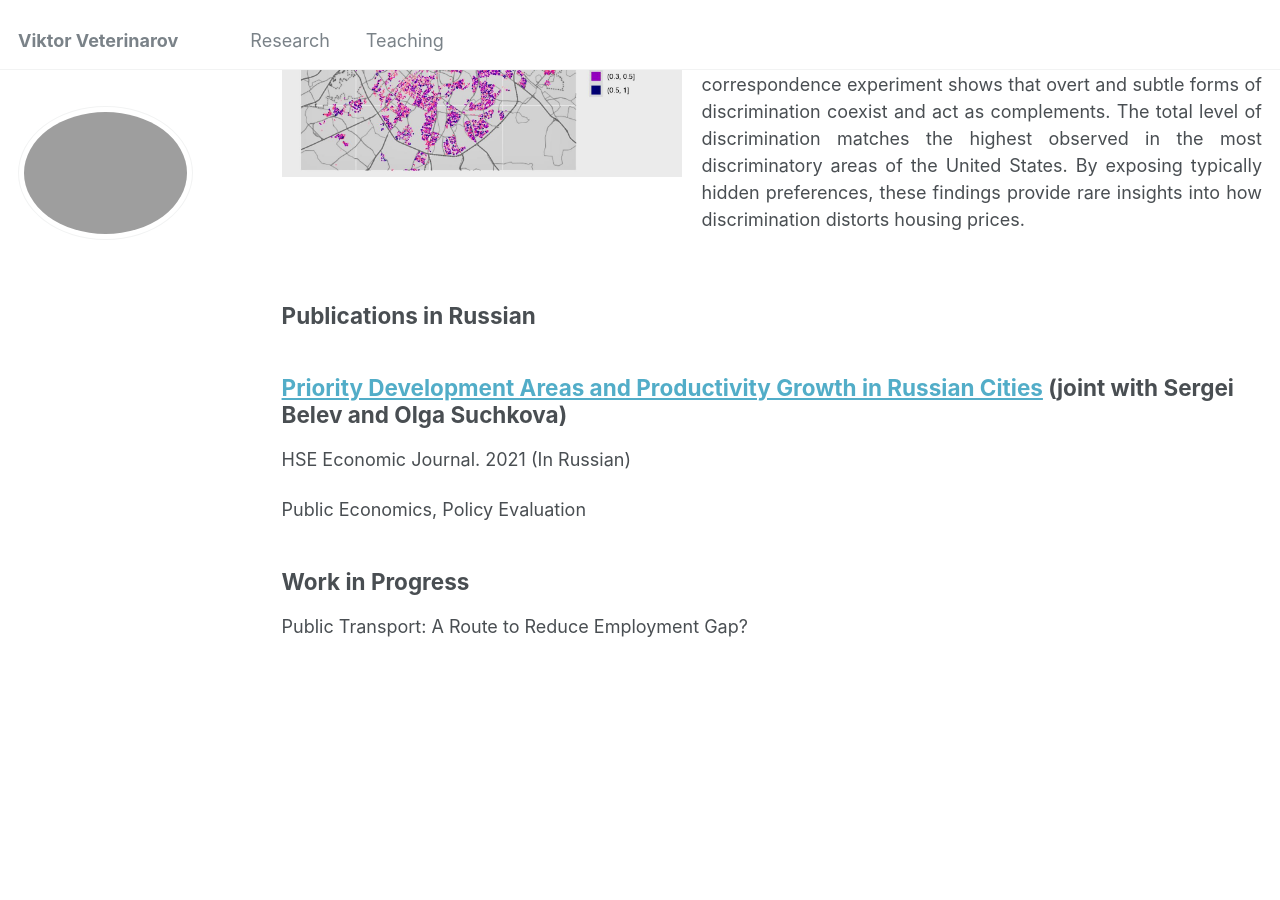
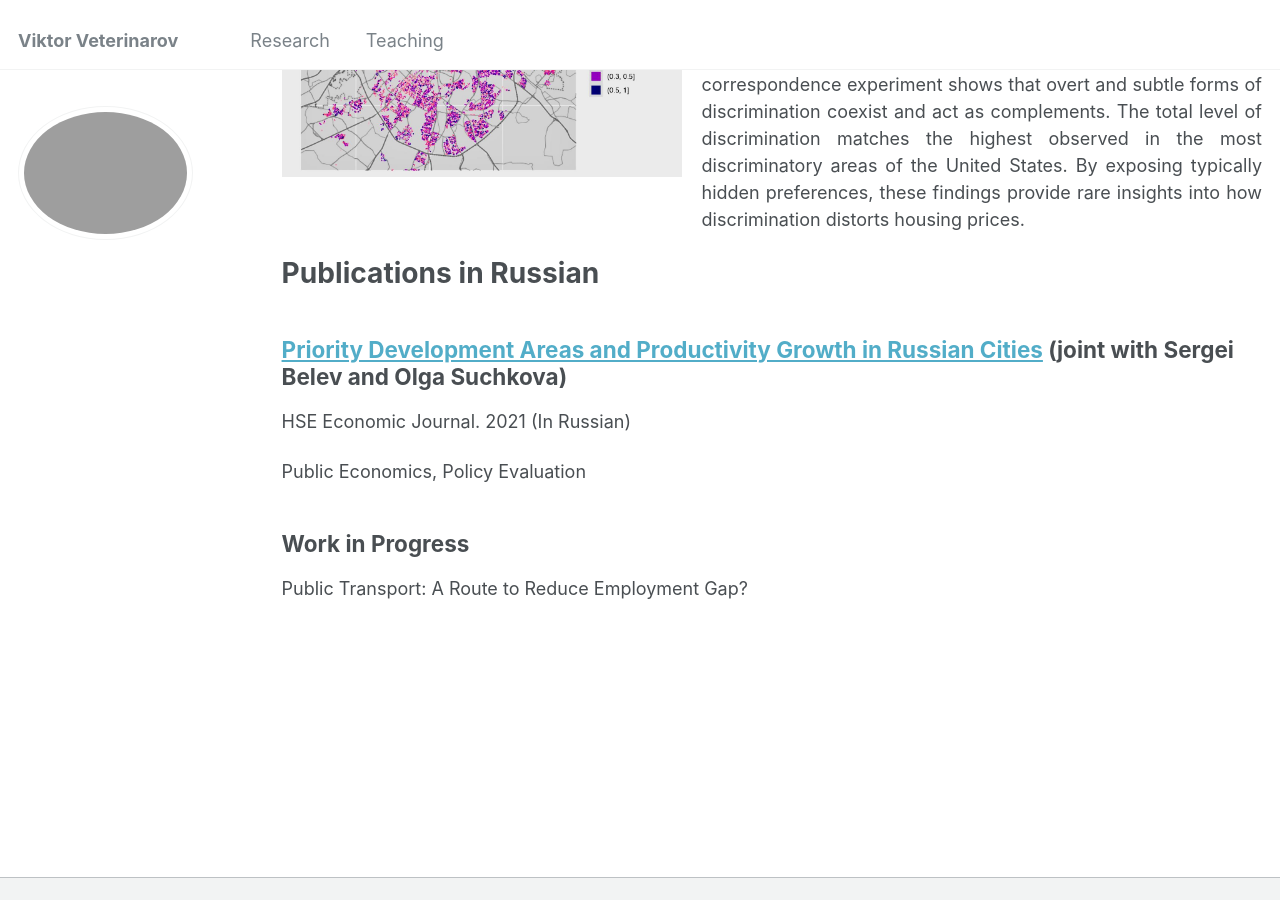
Before and after one commit to viktorveterinarov/viktorveterinarov.github.io, a Jekyll site: the page built from _pages/publications.md, in a window 1280 px wide and 900 px high, scrolled down 353 px. Built offline with Jekyll 4.4.1, drawn with Linux system fonts in a browser that asks for light colours.

Commit message:
Update publications.md

```diff
--- a/_pages/publications.md
+++ b/_pages/publications.md
@@ -18,12 +18,12 @@
 </div>
 
 Publications in Russian
------
+=====
 
 
 <a href="https://ej.hse.ru/en/2021-25-1/450433202.html" target="_blank">Priority Development Areas and Productivity Growth in Russian Cities</a> (joint with Sergei Belev and Olga Suchkova)
 -----
-<div>
+<div style="margin: 0;">
  <p>HSE Economic Journal. 2021 (In Russian)</p>
  <p>Public Economics, Policy Evaluation</p>
 </div>
```
